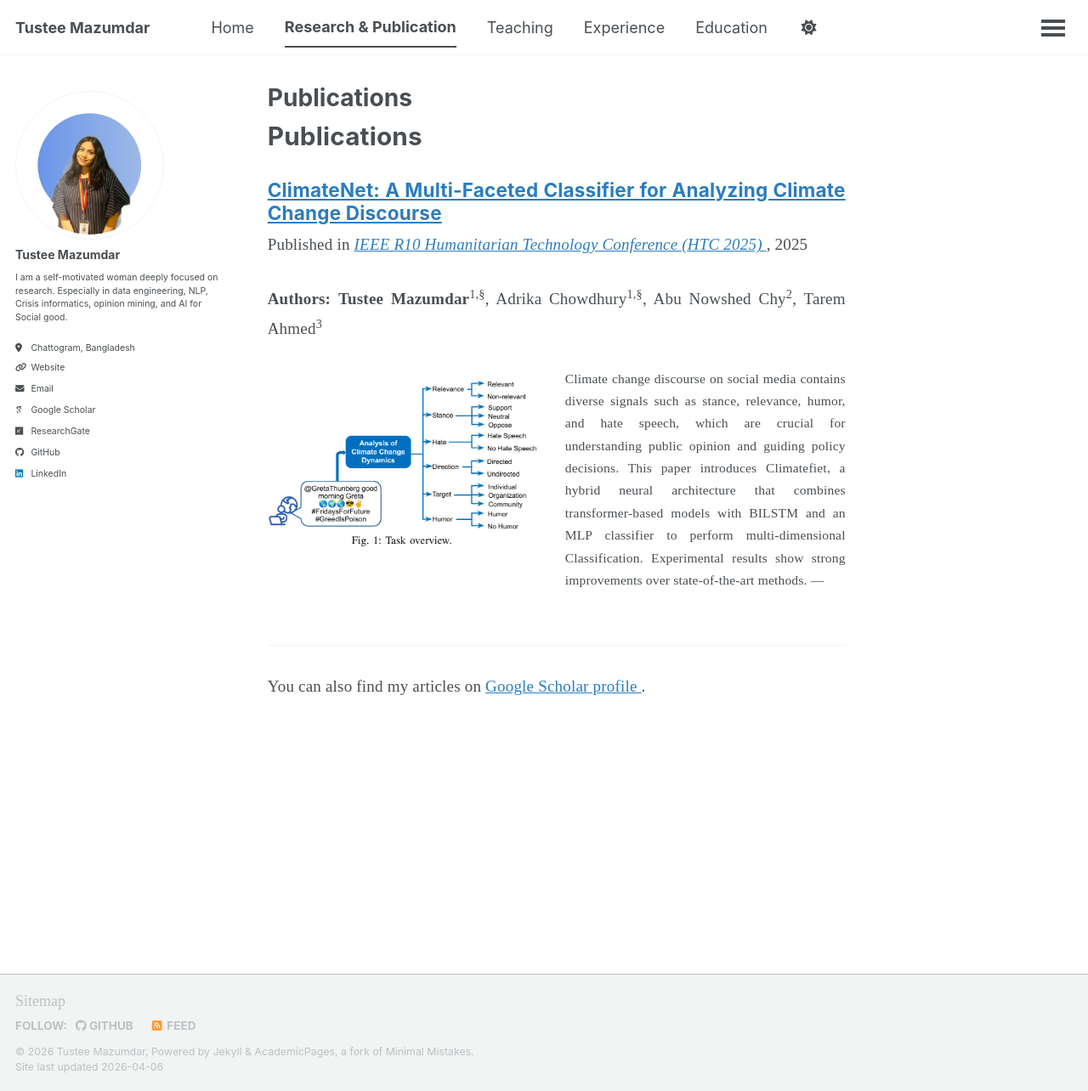
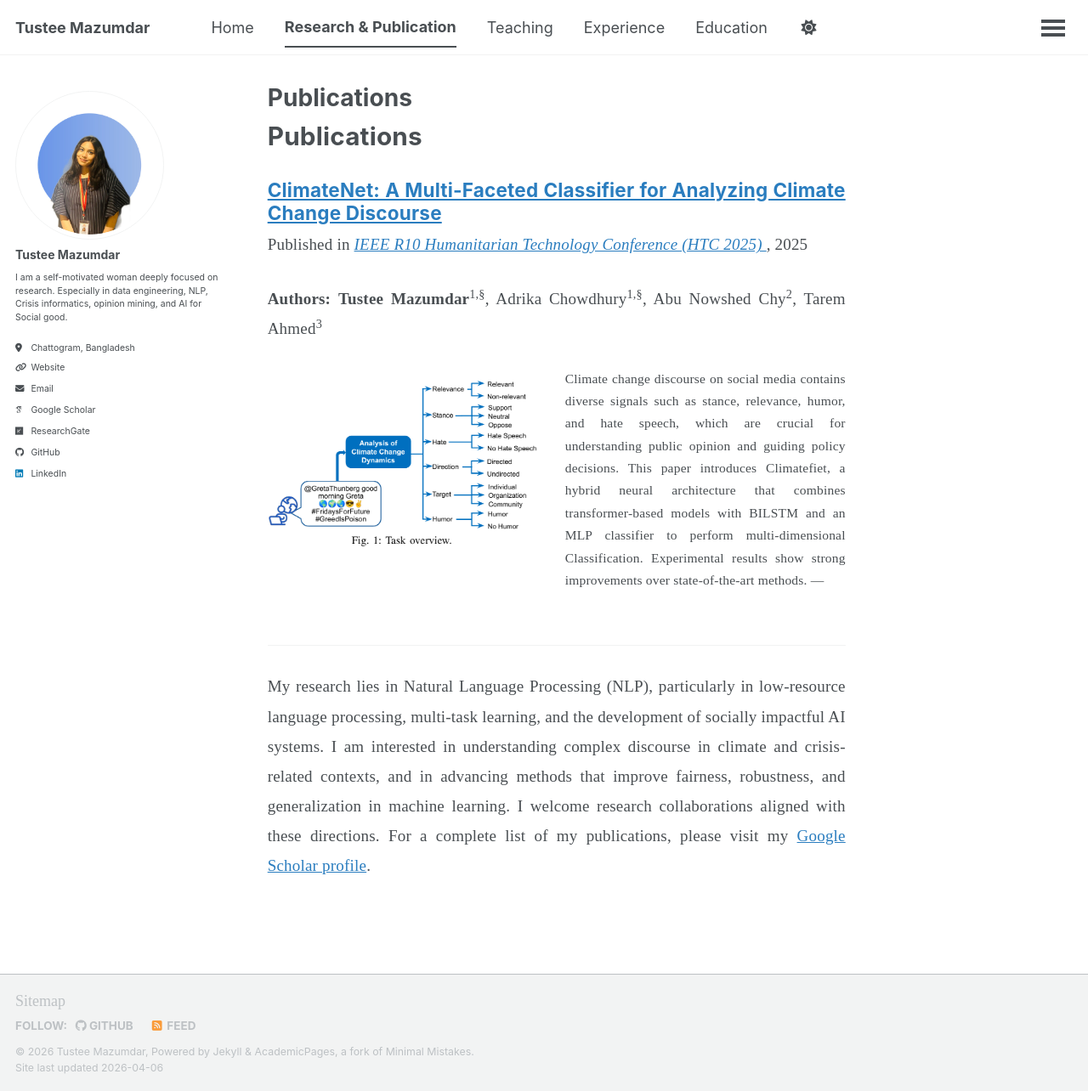
Before and after one commit to TusteeMazumdar/TusteeMazumdar.github.io, a Jekyll site: the page built from _pages/publications.html, in a window 1280 px wide and 1284 px high. Shown: the whole window at 85% size. Built offline with Jekyll 4.4.1, drawn with Linux system fonts in a browser that asks for light colours; some web fonts are replaced; a script bundle is joined from its source files by our own code; library files that are not in the unit come from our copies.

Commit message:
Update publications.html

```diff
--- a/_pages/publications.html
+++ b/_pages/publications.html
@@ -63,9 +63,11 @@
 
 
 <!-- Google Scholar link (ONLY ONCE AT END) -->
-<p style="margin-top: 30px;">
-  You can also find my articles on
-  <a href="{{ site.author.googlescholar }}" target="_blank">
-    Google Scholar profile
-  </a>.
+<p style="margin-top: 20px;">
+My research lies in Natural Language Processing (NLP), particularly in low-resource language processing, multi-task learning, and the development of socially impactful AI systems. I am interested in understanding complex discourse in climate and crisis-related contexts, and in advancing methods that improve fairness, robustness, and generalization in machine learning.
+
+I welcome research collaborations aligned with these directions.
+
+For a complete list of my publications, please visit my
+<a href="{{ site.author.googlescholar }}">Google Scholar profile</a>.
 </p>
```
